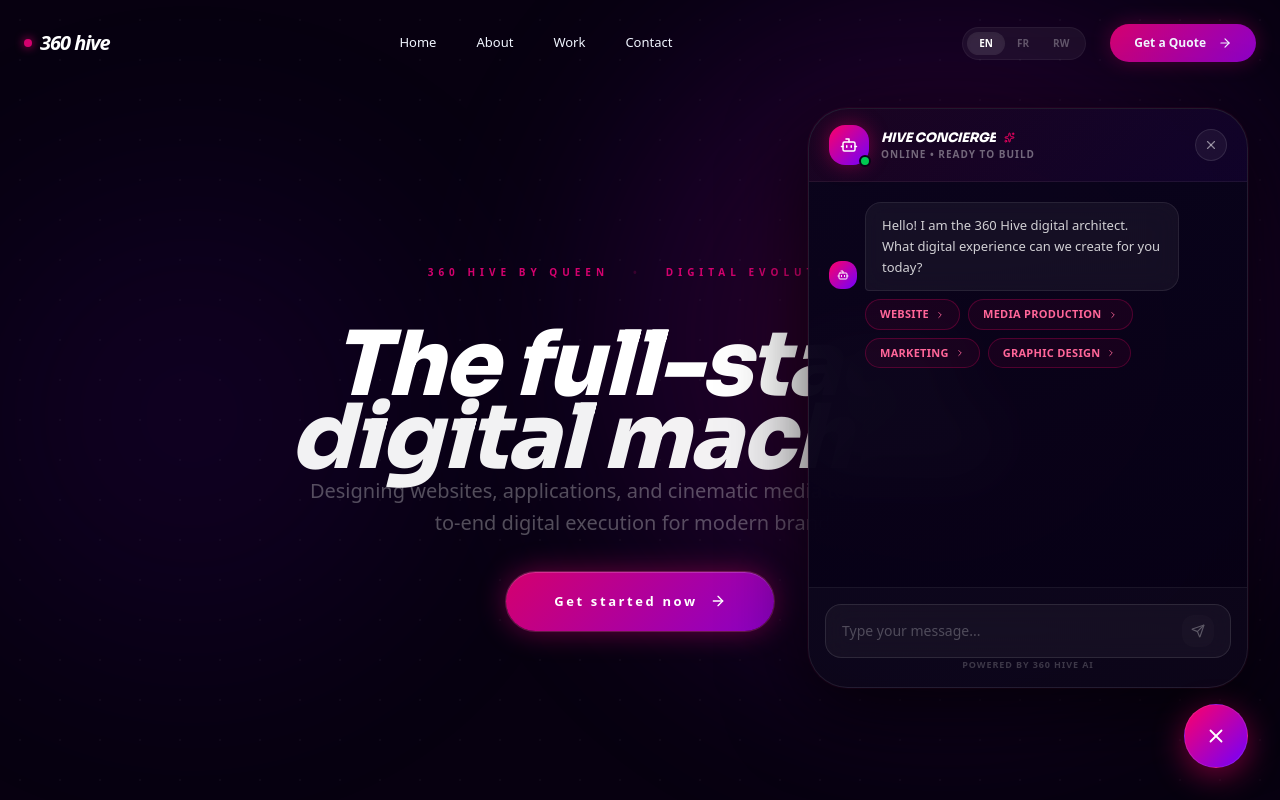
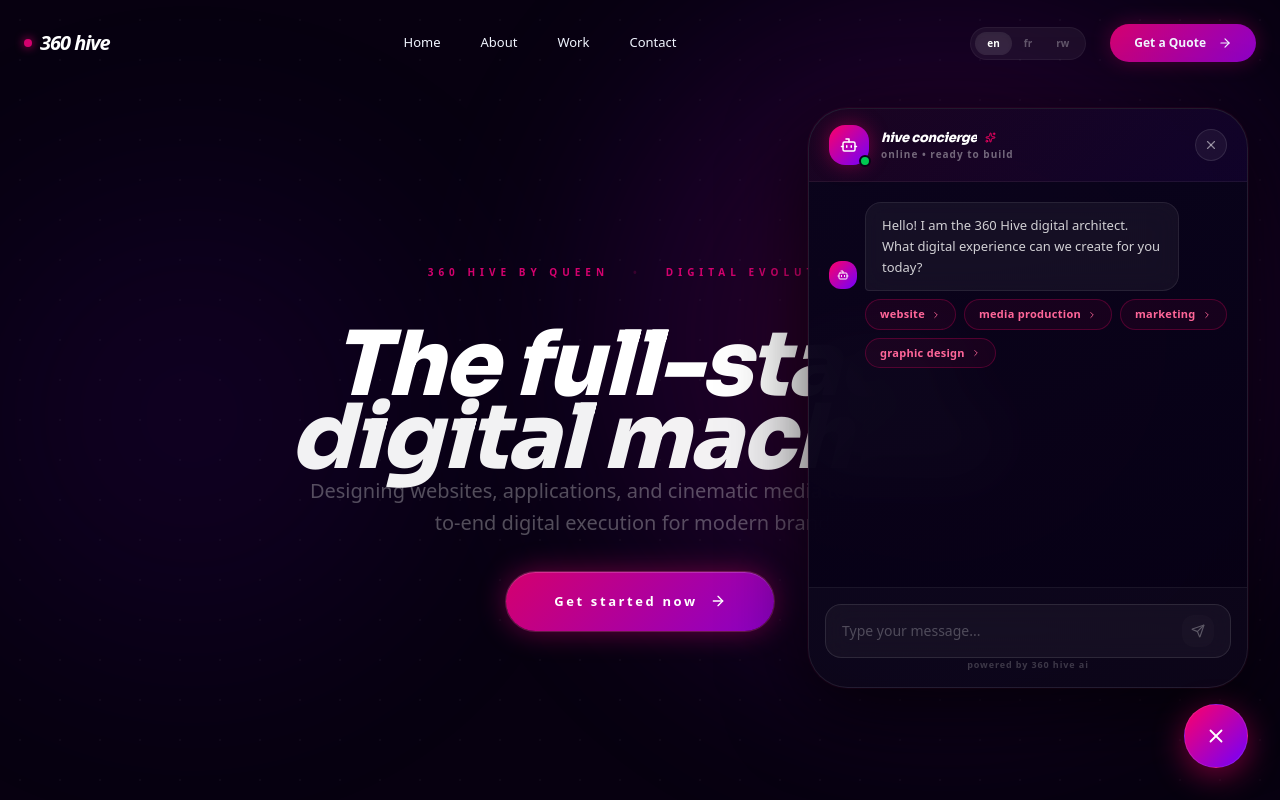
Before and after one commit to hivebyqueens/360hive, a Next.js app: page / in a window 1280 px wide. Both pictures are taken after a click on the button 1216 px from the left and 736 px from the top of the page. Shown: the top 800 px of the page. Built offline with nearby package versions, Linux system fonts and the light colour scheme.

Commit message:
remove the capital letter

```diff
--- a/components/layout/Chatbot.tsx
+++ b/components/layout/Chatbot.tsx
@@ -221,10 +221,10 @@ export function Chatbot({ language }: { language: Language }) {
 
                 <div className="flex-1 min-w-0">
                   <div className="flex items-center gap-2">
-                    <h3 className="text-[13px] font-black uppercase tracking-widest text-white italic truncate">{t.title}</h3>
+                    <h3 className="text-[13px] font-black lowercase tracking-widest text-white italic truncate">{t.title}</h3>
                     <Sparkles size={11} className="text-[#ff0066] flex-shrink-0" />
                   </div>
-                  <p className="text-[10px] font-bold uppercase tracking-widest text-white/40 truncate">{t.status}</p>
+                  <p className="text-[10px] font-bold lowercase tracking-widest text-white/40 truncate">{t.status}</p>
                 </div>
 
 
@@ -297,7 +297,7 @@ export function Chatbot({ language }: { language: Language }) {
                             whileHover={{ scale: 1.04 }}
                             whileTap={{ scale: 0.96 }}
                             onClick={() => onOptionClick(opt)}
-                            className="group flex items-center gap-1.5 px-3.5 py-1.5 rounded-full text-[11px] font-bold uppercase tracking-wide transition-all duration-200 border"
+                            className="group flex items-center gap-1.5 px-3.5 py-1.5 rounded-full text-[11px] font-bold lowercase tracking-wide transition-all duration-200 border"
                             style={{
                               background: "rgba(255,0,102,0.06)",
                               borderColor: "rgba(255,0,102,0.25)",
@@ -370,7 +370,7 @@ export function Chatbot({ language }: { language: Language }) {
                               style={{ background: "linear-gradient(135deg,#ff0066,#7000ff)" }}>
                               <Zap size={13} className="text-white" />
                             </div>
-                            <p className="text-[10px] font-black uppercase tracking-[0.3em] text-white/70">Brief Ready</p>
+                            <p className="text-[10px] font-black lowercase tracking-[0.3em] text-white/70">Brief Ready</p>
                           </div>
 
                           {/* Summary pills */}
@@ -383,7 +383,7 @@ export function Chatbot({ language }: { language: Language }) {
                             ].map(({ label, value }) => (
                               <div key={label} className="px-3 py-2 rounded-xl"
                                 style={{ background: "rgba(255,255,255,0.07)", border: "1px solid rgba(255,255,255,0.10)" }}>
-                                <p className="text-[9px] font-bold uppercase tracking-widest text-white/40 mb-0.5">{label}</p>
+                                <p className="text-[9px] font-bold lowercase tracking-widest text-white/40 mb-0.5">{label}</p>
                                 <p className="text-[11px] font-bold text-white truncate">{value}</p>
                               </div>
                             ))}
@@ -393,7 +393,7 @@ export function Chatbot({ language }: { language: Language }) {
                             <motion.div
                               whileHover={{ scale: 1.03 }}
                               whileTap={{ scale: 0.97 }}
-                              className="flex items-center justify-center gap-2 w-full py-3.5 rounded-xl text-[11px] font-black uppercase tracking-[0.2em] text-white transition-all"
+                              className="flex items-center justify-center gap-2 w-full py-3.5 rounded-xl text-[11px] font-black lowercase tracking-[0.2em] text-white transition-all"
                               style={{
                                 background: "linear-gradient(135deg,#ff0066,#7000ff)",
                                 boxShadow: "0 0 24px rgba(255,0,102,0.45), inset 0 1px 0 rgba(255,255,255,0.15)",
@@ -439,7 +439,7 @@ export function Chatbot({ language }: { language: Language }) {
                   </motion.button>
                 </form>
 
-                <p className="text-center text-[9px] font-bold uppercase tracking-widest text-white/20 mt-2.5">
+                <p className="text-center text-[9px] font-bold lowercase tracking-widest text-white/20 mt-2.5">
                   {t.poweredBy}
                 </p>
               </div>
--- a/components/layout/Footer.tsx
+++ b/components/layout/Footer.tsx
@@ -36,7 +36,7 @@ export function Footer() {
         {/* ── NEWSLETTER SECTION: PRO MAX GLASS ── */}
         <section className="mb-32 flex flex-col lg:flex-row items-center lg:items-end justify-between gap-12">
           <div className="max-w-2xl text-center lg:text-left">
-            <p className="text-[11px] font-bold uppercase tracking-[0.4em] text-[#d4006e] mb-6">Newsletter</p>
+            <p className="text-[11px] font-bold lowercasetracking-[0.4em] text-[#d4006e] mb-6">Newsletter</p>
             <h3 className="text-4xl md:text-6xl font-black text-white italic tracking-tighter leading-[0.9]">
               Join 360 hive. <br />
               <span className="text-white/40">Stay ahead of digital.</span>
@@ -115,7 +115,7 @@ export function Footer() {
 
 
           <div>
-            <p className="text-white text-[11px] font-bold tracking-[0.3em] uppercase mb-10 opacity-30">Quick links</p>
+            <p className="text-white text-[11px] font-bold tracking-[0.3em] lowercasemb-10 opacity-30">Quick links</p>
             <ul className="space-y-4">
               {navLinks.map((link) => (
                 <li key={link.href}>
@@ -133,7 +133,7 @@ export function Footer() {
 
 
           <div className="lg:col-span-2">
-            <p className="text-white text-[11px] font-bold tracking-[0.3em] uppercase mb-10 opacity-30">Core services</p>
+            <p className="text-white text-[11px] font-bold tracking-[0.3em] lowercasemb-10 opacity-30">Core services</p>
             <div className="grid md:grid-cols-2 gap-x-12 gap-y-1">
               {serviceNames.map((service, i) => (
                 <motion.div
--- a/components/layout/Navigation.tsx
+++ b/components/layout/Navigation.tsx
@@ -72,7 +72,7 @@ export function Navigation() {
                       : "text-white/30 hover:text-white/60"
                   }`}
                 >
-                  {lang.toUpperCase()}
+                  {lang.toLowerCase()}
                 </button>
               ))}
             </div>
@@ -140,7 +140,7 @@ export function Navigation() {
                         language === l ? "text-[#d4006e]" : "text-white/20"
                       }`}
                     >
-                      {l.toUpperCase()}
+                      {l.toLowerCase()}
                     </button>
                   ))}
                 </div>
--- a/components/layout/ServiceCard.tsx
+++ b/components/layout/ServiceCard.tsx
@@ -27,9 +27,9 @@ export const ServiceCard: React.FC<ServiceCardProps> = ({ title, desc, icon: Ico
       <div className="w-16 h-16 rounded-2xl bg-[#ff0066]/10 border border-[#ff0066]/20 flex items-center justify-center mb-10 group-hover:bg-[#ff0066] group-hover:text-white transition-all duration-500">
         <Icon size={32} />
       </div>
-      <h3 className="text-3xl font-black italic uppercase font-space mb-4">{title}</h3>
+      <h3 className="text-3xl font-black italic lowercasefont-space mb-4">{title}</h3>
       <p className="text-gray-400 leading-relaxed text-sm mb-8 font-medium">{desc}</p>
-      <Link href="#" className="inline-flex items-center text-[10px] font-black uppercase tracking-[0.3em] text-[#ff0066] group-hover:gap-4 transition-all">
+      <Link href="#" className="inline-flex items-center text-[10px] font-black lowercasetracking-[0.3em] text-[#ff0066] group-hover:gap-4 transition-all">
         Explore <ArrowRight size={14} className="ml-2" />
       </Link>
     </motion.div>
```
